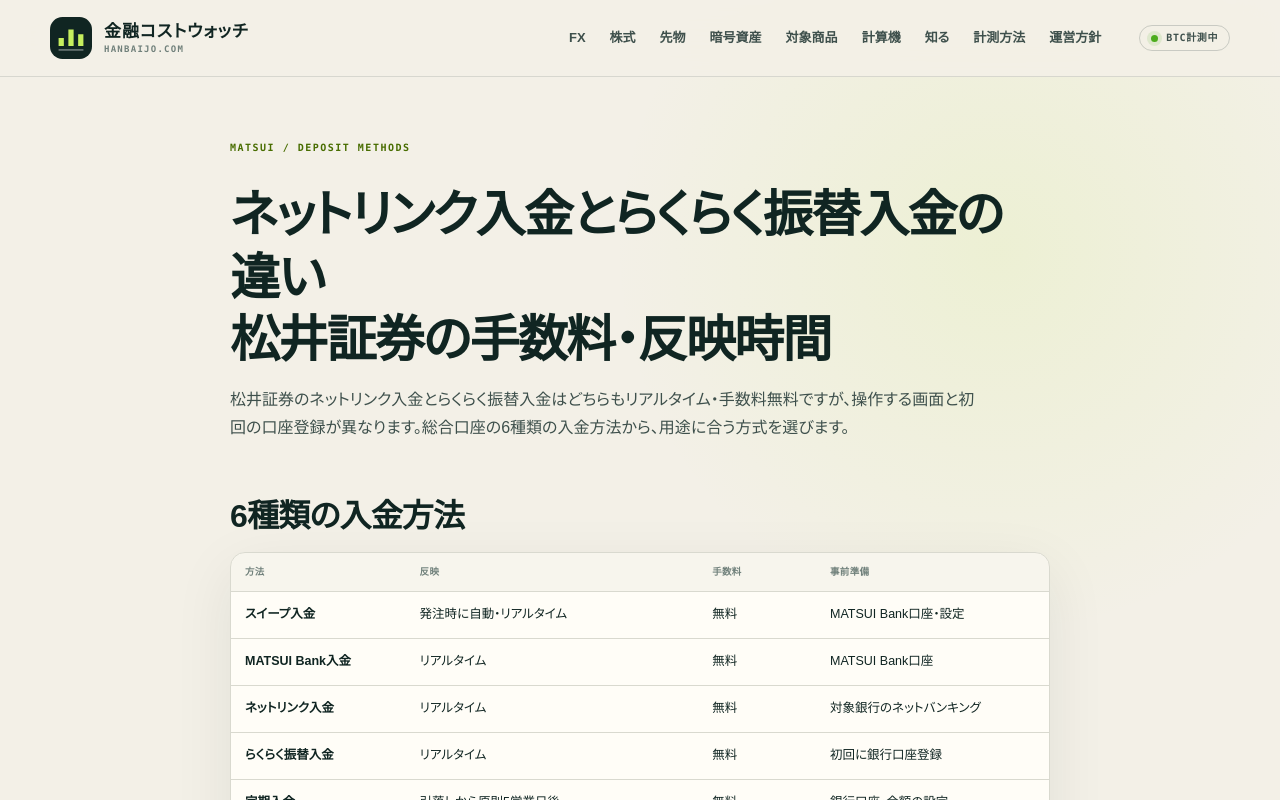
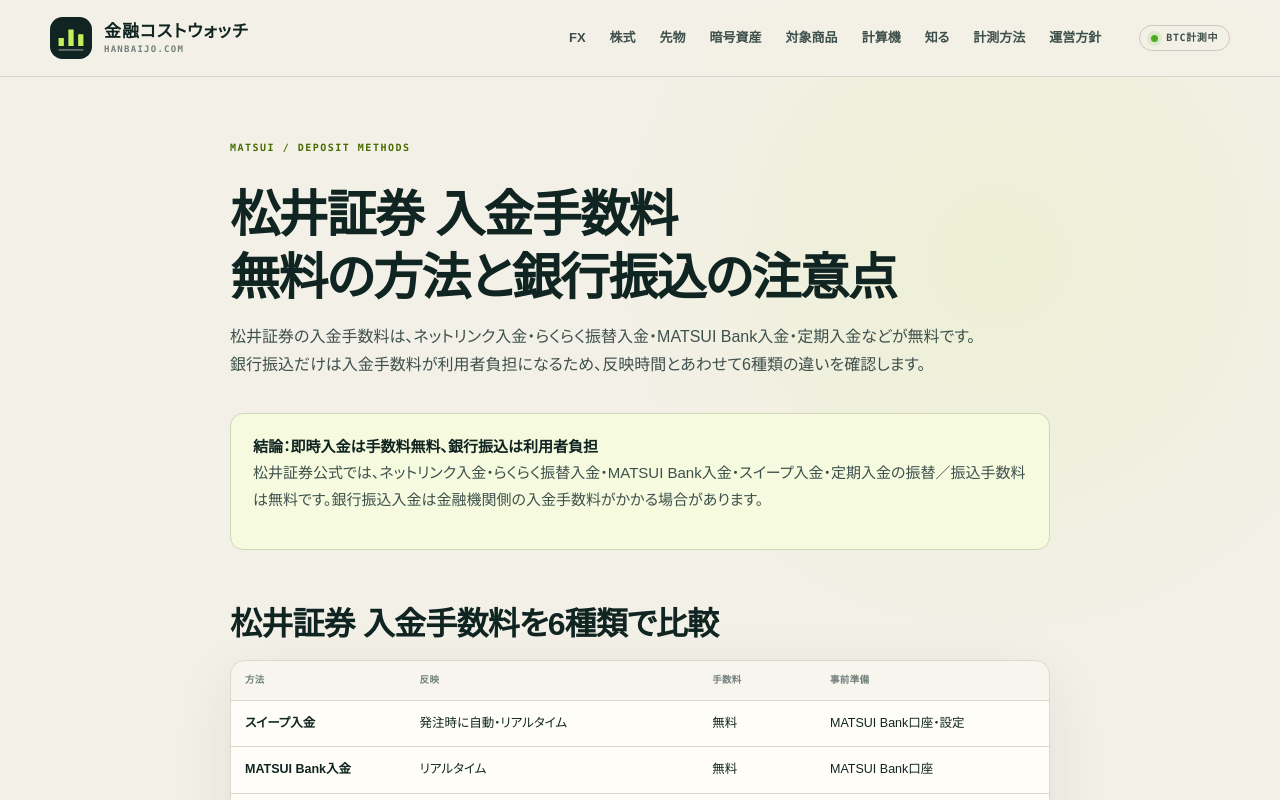
Before and after one commit to mrok18/hanbaijo, a Next.js app: page /articles/matsui-deposit-methods-comparison in a window 1280 px wide. Shown: the top 800 px of the page. Built offline with nearby package versions, Linux system fonts and the light colour scheme.

Commit message:
seo: clarify matsui deposit fees

```diff
--- a/app/articles/matsui-deposit-methods-comparison/page.tsx
+++ b/app/articles/matsui-deposit-methods-comparison/page.tsx
@@ -4,17 +4,18 @@ import { AFFILIATE_OFFERS } from '@/lib/affiliates';
 
 export const metadata = {
   alternates: { canonical: '/articles/matsui-deposit-methods-comparison' },
-  title: 'ネットリンク入金とらくらく振替入金の違い｜松井証券の手数料・反映時間',
-  description: '松井証券のネットリンク入金とらくらく振替入金の違いを、操作場所、事前登録、手数料、反映時間、利用時の注意点で比較します。',
+  title: '松井証券 入金手数料｜無料の方法と銀行振込の注意点',
+  description: '松井証券の入金手数料を、ネットリンク・らくらく振替・MATSUI Bankなど無料の方法と銀行振込に分けて整理。反映時間と注意点も確認できます。',
 };
 
 export default function Page() {
   return <article>
     <p className="page-kicker">MATSUI / DEPOSIT METHODS</p>
-    <h1>ネットリンク入金とらくらく振替入金の違い<br />松井証券の手数料・反映時間</h1>
-    <p className="lede">松井証券のネットリンク入金とらくらく振替入金はどちらもリアルタイム・手数料無料ですが、操作する画面と初回の口座登録が異なります。総合口座の6種類の入金方法から、用途に合う方式を選びます。</p>
+    <h1>松井証券 入金手数料<br />無料の方法と銀行振込の注意点</h1>
+    <p className="lede">松井証券の入金手数料は、ネットリンク入金・らくらく振替入金・MATSUI Bank入金・定期入金などが無料です。銀行振込だけは入金手数料が利用者負担になるため、反映時間とあわせて6種類の違いを確認します。</p>
+    <div className="callout"><strong>結論：即時入金は手数料無料、銀行振込は利用者負担</strong><p>松井証券公式では、ネットリンク入金・らくらく振替入金・MATSUI Bank入金・スイープ入金・定期入金の振替／振込手数料は無料です。銀行振込入金は金融機関側の入金手数料がかかる場合があります。</p></div>
 
-    <h2>6種類の入金方法</h2>
+    <h2>松井証券 入金手数料を6種類で比較</h2>
     <div className="data-panel"><div className="table-scroll"><table className="rates comparison-table"><thead><tr><th>方法</th><th>反映</th><th>手数料</th><th>事前準備</th></tr></thead><tbody>
       <tr><td className="ex-name">スイープ入金</td><td>発注時に自動・リアルタイム</td><td>無料</td><td>MATSUI Bank口座・設定</td></tr>
       <tr><td className="ex-name">MATSUI Bank入金</td><td>リアルタイム</td><td>無料</td><td>MATSUI Bank口座</td></tr>
@@ -74,7 +75,7 @@ export default function Page() {
       <li><a href="https://www.matsui.co.jp/service/money/deposit/" target="_blank" rel="noopener noreferrer">松井証券「入金」</a></li>
       <li><a href="https://support.matsui.co.jp/faq/show/1863?site_domain=faq" target="_blank" rel="noopener noreferrer">松井証券Q&amp;A「入金の方法」</a></li>
       <li><a href="https://www.matsui.co.jp/info/money-01/index2.html" target="_blank" rel="noopener noreferrer">松井証券「入金方法のご案内」</a></li>
-    </ul><p>入金条件は2026年9月8日に公式ページで確認しました。対応銀行、利用時間、反映時間は変更される場合があります。</p></section>
+    </ul><p>入金条件は2026年9月15日に公式ページで確認しました。対応銀行、利用時間、反映時間は変更される場合があります。</p></section>
 
     <p><Link href="/articles/matsui-ekyc-required-documents">口座開設のeKYCと必要書類を見る →</Link></p>
     <p><Link href="/articles/matsui-simultaneous-account-opening">同時開設できる商品口座を見る →</Link></p>
```
